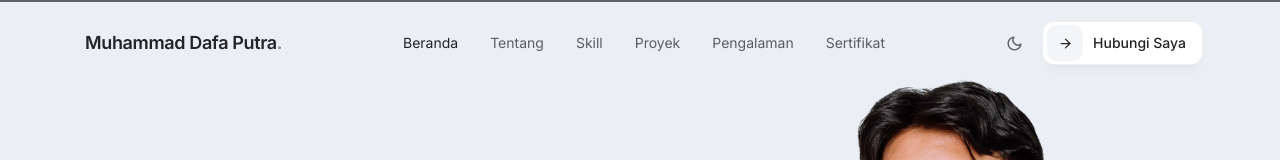
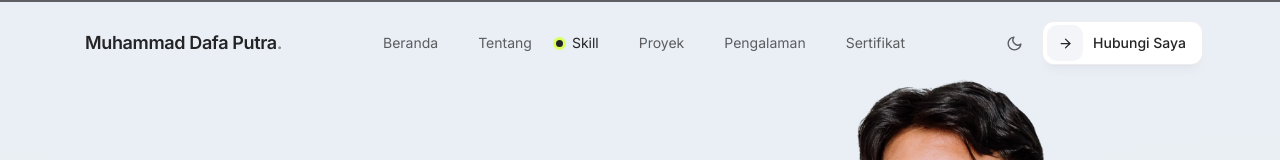
Before and after one commit to dhaput22/portfolio, a React (Vite) app: page / in a window 1280 px wide. Shown: the top 160 px of the page. Built offline with nearby package versions, Linux system fonts and the light colour scheme.

Commit message:
Update Navbar

```diff
--- a/src/components/Navbar.jsx
+++ b/src/components/Navbar.jsx
@@ -1,12 +1,172 @@
-import { useEffect, useState } from "react";
-import { AnimatePresence, motion } from "framer-motion";
+import { useEffect, useLayoutEffect, useRef, useState } from "react";
+import {
+  AnimatePresence, motion, useMotionValue, useReducedMotion, useSpring, useTransform, useVelocity,
+} from "framer-motion";
 import { FiArrowRight } from "react-icons/fi";
 import { nav, profile } from "../data/content";
 import ThemeToggle from "./ThemeToggle";
 import { blur, easeOut } from "../lib/motion";
 
+const LOCK_MAX = "onscrollend" in window ? 1200 : 350; // ms
+const DOT_LEFT = 2; // jarak titik dari tepi kiri menu (px)
+
+const sectionIds = [...nav.map((n) => n.id), "contact"];
+
+// Bagian yang sedang dibaca: yang terakhir melewati garis 35% dari atas layar (paling bawah halaman = kontak).
+const currentSection = () => {
+  const root = document.documentElement;
+  if (window.scrollY > 0 && window.innerHeight + window.scrollY >= root.scrollHeight - 2) return "contact";
+  const line = window.innerHeight * 0.35;
+  let id = sectionIds[0];
+  for (const s of sectionIds) {
+    const el = document.getElementById(s);
+    if (el && el.getBoundingClientRect().top <= line) id = s;
+  }
+  return id;
+};
+
+// Menu aktif mengikuti scroll. Saat menu diklik, penanda langsung meluncur ke tujuan dan tidak ikut
+// berhenti di bagian-bagian yang cuma dilewati selama halaman bergulir.
+function useActiveSection() {
+  const [active, setActive] = useState("home");
+  const locked = useRef(false);
+  const timer = useRef(0);
+
+  useEffect(() => {
+    let raf = 0;
+    const unlock = () => {
+      locked.current = false;
+      clearTimeout(timer.current);
+    };
+    const unlockIn = (ms) => {
+      clearTimeout(timer.current);
+      timer.current = setTimeout(unlock, ms);
+    };
+    const onScroll = () => {
+      if (locked.current) {
+        // terkunci sampai gulirannya selesai (scrollend); batas waktu hanya cadangan,
+        // cukup panjang supaya tidak terlepas saat halaman sempat tersendat
+        unlockIn(LOCK_MAX);
+        return;
+      }
+      cancelAnimationFrame(raf);
+      raf = requestAnimationFrame(() => setActive(currentSection()));
+    };
+    const onScrollEnd = () => locked.current && unlockIn(120);
+    raf = requestAnimationFrame(() => setActive(currentSection()));
+    const opts = { passive: true };
+    window.addEventListener("scroll", onScroll, opts);
+    document.addEventListener("scrollend", onScrollEnd);
+    window.addEventListener("resize", onScroll);
+    // pengguna menggulir sendiri di tengah jalan: ikuti lagi posisi sebenarnya
+    window.addEventListener("wheel", unlock, opts);
+    window.addEventListener("touchmove", unlock, opts);
+    return () => {
+      cancelAnimationFrame(raf);
+      clearTimeout(timer.current);
+      window.removeEventListener("scroll", onScroll);
+      document.removeEventListener("scrollend", onScrollEnd);
+      window.removeEventListener("resize", onScroll);
+      window.removeEventListener("wheel", unlock);
+      window.removeEventListener("touchmove", unlock);
+    };
+  }, []);
+
+  const jump = (id) => {
+    locked.current = true;
+    clearTimeout(timer.current);
+    timer.current = setTimeout(() => (locked.current = false), LOCK_MAX); // kalau ternyata tidak ada guliran
+    setActive(id);
+  };
+
+  return [active, jump];
+}
+
+// Menu desktop: titik di kiri menu yang aktif. Saat berpindah, titiknya meluncur ke menu tujuan: mulai dan
+// berhenti perlahan, sedikit memanjang dan menipis selagi melaju, lalu memancarkan riak kecil saat tiba.
+function NavLinks({ active, onJump }) {
+  const listRef = useRef(null);
+  const placed = useRef(false);
+  const reduce = useReducedMotion();
+  const index = nav.findIndex((n) => n.id === active);
+
+  const goal = useMotionValue(0);
+  // dua pegas berurutan tanpa pantulan: awal dan akhir geraknya sama-sama halus, dan tetap mulus
+  // walau tujuannya berganti di tengah jalan
+  const lead = useSpring(goal, { stiffness: 150, damping: 25 });
+  const x = useSpring(lead, { stiffness: 190, damping: 28 });
+  const speed = useSpring(useVelocity(x), { stiffness: 400, damping: 40 });
+  const scaleX = useTransform(speed, [-1400, 0, 1400], [2.6, 1, 2.6]);
+  const scaleY = useTransform(speed, [-1400, 0, 1400], [0.8, 1, 0.8]);
+  const fade = useTransform(speed, [-1400, -150, 0, 150, 1400], [0.5, 0.9, 1, 0.9, 0.5]);
+
+  useLayoutEffect(() => {
+    const list = listRef.current;
+    const measure = (instant) => {
+      const li = list.querySelectorAll("li")[index];
+      if (!li?.offsetWidth) return;
+      goal.set(li.offsetLeft + DOT_LEFT);
+      if (instant) {
+        lead.jump(goal.get());
+        x.jump(goal.get());
+      }
+    };
+    measure(reduce || !placed.current);
+    if (list.offsetWidth) placed.current = true;
+    // font selesai dimuat atau lebar layar berubah: pindah tanpa animasi
+    let first = true;
+    const ro = new ResizeObserver(() => {
+      if (!first) measure(true);
+      first = false;
+      if (list.offsetWidth) placed.current = true;
+    });
+    ro.observe(list);
+    return () => ro.disconnect();
+  }, [index, goal, lead, x, reduce]);
+
+  return (
+    <div className="relative hidden lg:block">
+      <motion.span
+        aria-hidden
+        style={{ x }}
+        initial={false}
+        animate={{ opacity: index < 0 ? 0 : 1, scale: index < 0 ? 0.2 : 1 }}
+        transition={{ duration: 0.45, ease: easeOut }}
+        className="absolute left-0 top-1/2 -mt-[3.5px] h-[7px] w-[7px]"
+      >
+        {!reduce && index >= 0 && (
+          <motion.span
+            key={index}
+            initial={{ scale: 1, opacity: 0 }}
+            animate={{ scale: [1, 1, 3.4], opacity: [0, 0.7, 0] }}
+            transition={{ duration: 0.8, delay: 0.5, times: [0, 0.05, 1], ease: "easeOut" }}
+            className="absolute inset-0 rounded-full bg-lime"
+          />
+        )}
+        <motion.span style={{ scaleX, scaleY, opacity: fade }} className="nav-dot absolute inset-0" />
+      </motion.span>
+      <ul ref={listRef} className="relative flex items-center gap-1">
+        {nav.map((n) => (
+          <li key={n.id}>
+            <a
+              href={`#${n.id}`}
+              onClick={() => onJump(n.id)}
+              aria-current={active === n.id ? "location" : undefined}
+              className={`block rounded-[10px] px-[1.125rem] py-2 text-sm transition-colors duration-500 ease-out ${
+                active === n.id ? "text-fg" : "text-fg-muted hover:text-fg"
+              }`}
+            >
+              {n.label}
+            </a>
+          </li>
+        ))}
+      </ul>
+    </div>
+  );
+}
+
 export default function Navbar() {
-  const [active, setActive] = useState("home");
+  const [active, jump] = useActiveSection();
   const [open, setOpen] = useState(false);
   const [scrolled, setScrolled] = useState(false);
 
@@ -15,19 +175,6 @@ export default function Navbar() {
     onScroll();
     window.addEventListener("scroll", onScroll, { passive: true });
     return () => window.removeEventListener("scroll", onScroll);
-  }, []);
-
-  useEffect(() => {
-    const ids = [...nav.map((n) => n.id), "contact"];
-    const observer = new IntersectionObserver(
-      (entries) => entries.forEach((e) => e.isIntersecting && setActive(e.target.id)),
-      { rootMargin: "-45% 0px -50% 0px" }
-    );
-    ids.forEach((id) => {
-      const el = document.getElementById(id);
-      if (el) observer.observe(el);
-    });
-    return () => observer.disconnect();
   }, []);
 
   return (
@@ -44,34 +191,28 @@ export default function Navbar() {
             : "border border-transparent"
         }`}
       >
-        <a href="#home" className="whitespace-nowrap text-lg font-semibold tracking-[-0.02em] text-fg">
+        <a href="#home" onClick={() => jump("home")} className="whitespace-nowrap text-lg font-semibold tracking-[-0.02em] text-fg">
           {profile.name}
           <span className="text-fg-subtle">.</span>
         </a>
 
-        <ul className="hidden items-center gap-1 lg:flex">
-          {nav.map((n) => (
-            <li key={n.id}>
-              <a
-                href={`#${n.id}`}
-                className={`block rounded-lg px-3.5 py-2 text-sm transition-colors ${
-                  active === n.id ? "text-fg" : "text-fg-muted hover:text-fg"
-                }`}
-              >
-                {n.label}
-              </a>
-            </li>
-          ))}
-        </ul>
+        <NavLinks active={active} onJump={jump} />
 
         {/* desktop: tombol tema + CTA */}
         <div className="hidden items-center justify-end gap-2 lg:flex">
           <ThemeToggle />
           <a
             href="#contact"
+            onClick={() => jump("contact")}
+            aria-current={active === "contact" ? "location" : undefined}
             className="group inline-flex h-11 items-center gap-2.5 rounded-xl border border-line bg-surface py-1 pl-1 pr-4 text-sm font-medium text-fg shadow-[var(--shadow-soft)]"
           >
-            <span className="icon-box !h-9 !w-9 !rounded-[10px] bg-fill" aria-hidden>
+            <span
+              className={`icon-box !h-9 !w-9 !rounded-[10px] transition-colors duration-300 ${
+                active === "contact" ? "bg-lime text-on-lime" : "bg-fill"
+              }`}
+              aria-hidden
+            >
               <FiArrowRight size={15} className="arr arr-1" />
               <FiArrowRight size={15} className="arr arr-2" />
             </span>
@@ -107,9 +248,24 @@ export default function Navbar() {
               <li key={n.id}>
                 <a
                   href={`#${n.id}`}
-                  onClick={() => setOpen(false)}
-                  className="block rounded-xl px-4 py-3 text-fg hover:bg-fill"
+                  onClick={() => {
+                    jump(n.id);
+                    setOpen(false);
+                  }}
+                  aria-current={active === n.id ? "location" : undefined}
+                  className={`flex items-center rounded-xl px-4 py-3 transition-colors duration-300 hover:bg-fill ${
+                    active === n.id ? "text-fg" : "text-fg-muted"
+                  }`}
                 >
+                  {active === n.id && (
+                    <motion.span
+                      aria-hidden
+                      initial={{ scale: 0, opacity: 0 }}
+                      animate={{ scale: 1, opacity: 1 }}
+                      transition={{ duration: 0.4, delay: 0.1, ease: easeOut }}
+                      className="nav-dot mr-3"
+                    />
+                  )}
                   {n.label}
                 </a>
               </li>
--- a/src/data/content.js
+++ b/src/data/content.js
@@ -48,13 +48,13 @@ export const contactIntro =
 export const about = {
   paragraphs: [
     "Saya lulusan D3 Teknik Informatika Politeknik Negeri Batam (IPK 3,83/4,00) yang berfokus pada pengembangan back-end web dengan Laravel, PHP, dan MySQL.",
-    "Di PT Epson Batam, saya membangun Warehouse Management System yang menangani penerimaan dan pengiriman barang, pemantauan stok, hingga dashboard inventaris. Di perusahaan yang sama, saya juga punya tiga tahun pengalaman manufaktur di produksi SMT dan material handling, jadi saya tahu langsung bagaimana sistem gudang dan produksi dipakai di lapangan.",
+    "Di PT Epson Batam, saya membangun Warehouse Management System yang menangani penerimaan dan pengiriman barang, pemantauan stok, hingga dashboard inventaris. Di perusahaan yang sama, saya memiliki tiga tahun pengalaman manufaktur di produksi SMT dan material handling, jadi saya tahu langsung bagaimana sistem gudang dan produksi dipakai di lapangan.",
     "Saya terbiasa mengerjakan proyek dari analisis kebutuhan, perancangan, sampai implementasi. Saya cepat belajar teknologi baru, nyaman bekerja dalam tim, dan siap terus berkembang di bidang software engineering.",
   ],
   stats: [
     { value: "5", label: "Proyek selesai" },
     { value: "3", label: "Tahun belajar coding" },
-    { value: "15+", label: "Teknologi dikuasai" },
+    { value: "15+", label: "Teknologi digunakan" },
   ],
 };
 
--- a/src/index.css
+++ b/src/index.css
@@ -354,6 +354,22 @@ body {
   color: var(--brand-c);
 }
 
+/* Titik penanda menu aktif: charcoal berlingkar lime di mode terang (lime polos tidak terlihat di latar putih),
+   lime menyala di mode gelap */
+.nav-dot {
+  display: block;
+  flex-shrink: 0;
+  height: 7px;
+  width: 7px;
+  border-radius: 999px;
+  background: var(--color-fg);
+  box-shadow: 0 0 0 3px var(--color-lime);
+}
+:root[data-theme="dark"] .nav-dot {
+  background: var(--color-lime);
+  box-shadow: 0 0 10px 1px color-mix(in srgb, var(--color-lime) 55%, transparent);
+}
+
 /* Penanda baris sertifikat yang aktif */
 :root[data-theme="dark"] .cert-mark {
   background: var(--color-lime);
```
Also changed, not shown: src/components/SkillMarquee.jsx (+79 -6 lines).
